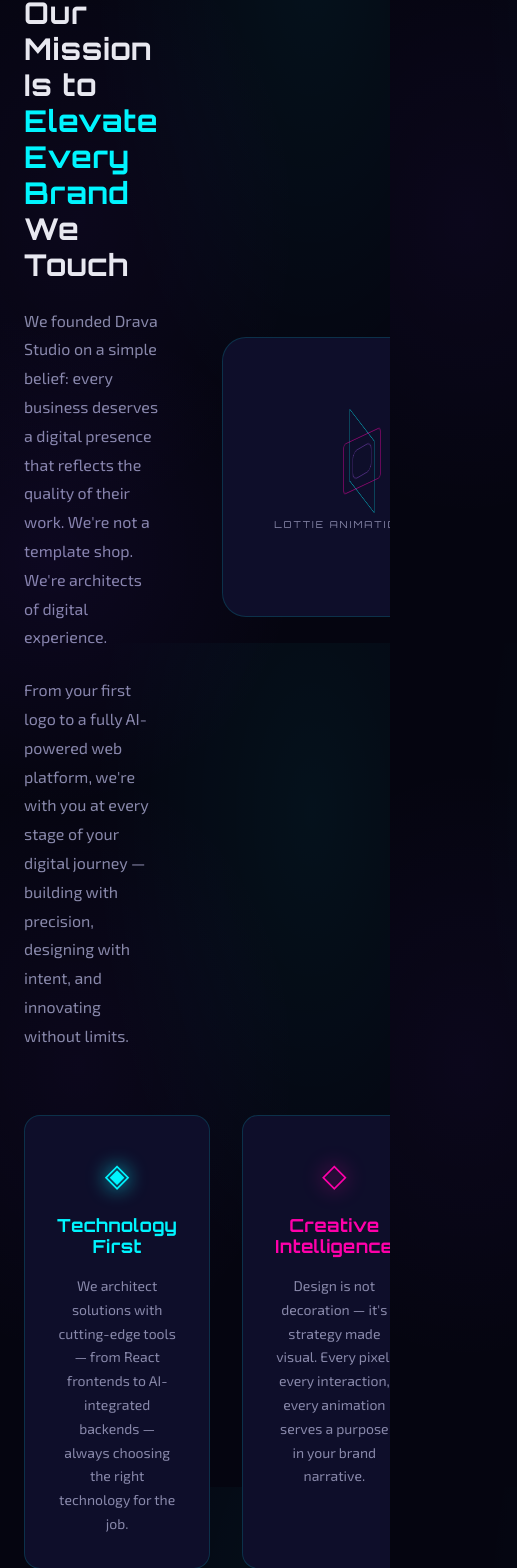
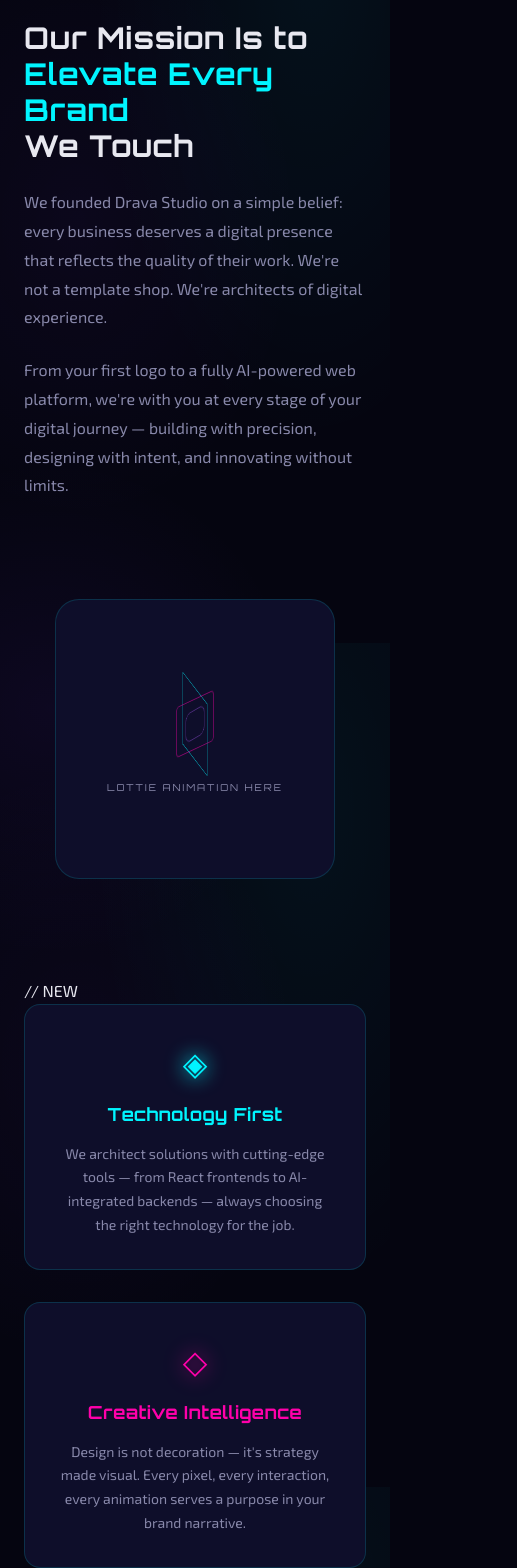
Before and after one commit to khaledaboelnasr-gif/drava-studio.github.io, a React (Create React App) app: page / in a window 390 px wide. Shown: the part 1889-3457 px from the top of the page, 517 px wide, since content can reach past the window. Built offline with nearby package versions, Linux system fonts and the light colour scheme; no server answers.

Commit message:
fix: updated grid layouts to be fully mobile responsive

```diff
--- a/src/components/Footer.jsx
+++ b/src/components/Footer.jsx
@@ -21,10 +21,8 @@ const Footer = () => {
       <div className="container">
 
         {/* ── Top Row ─────────────────────────────────────────────────── */}
-        <div style={{
-          display: 'grid', gridTemplateColumns: '2fr 1fr 1fr',
-          gap: 'var(--spacing-2xl)', marginBottom: 'var(--spacing-2xl)',
-        }}>
+// NEW
+<div className="footer-grid">
           {/* Brand Column */}
           <div>
             <Link to="/" style={{ textDecoration: 'none' }}>
@@ -105,12 +103,8 @@ const Footer = () => {
         </div>
 
         {/* ── Bottom Row ─────────────────────────────────────────────── */}
-        <div style={{
-          borderTop: '1px solid var(--border-color)',
-          paddingTop: 'var(--spacing-xl)',
-          display: 'flex', justifyContent: 'space-between', alignItems: 'center',
-          flexWrap: 'wrap', gap: 'var(--spacing-md)',
-        }}>
+// NEW
+<div className="footer-bottom">
           <p style={{ color: 'var(--color-text-secondary)', fontSize: 'var(--text-xs)', letterSpacing: '0.05em' }}>
             © {currentYear} Drava Studio. All rights reserved.
           </p>
--- a/src/components/sections/AboutSection.jsx
+++ b/src/components/sections/AboutSection.jsx
@@ -77,13 +77,8 @@ const AboutSection = () => {
         </div>
 
         {/* ── Main Content Grid ─────────────────────────────────────── */}
-        <div style={{
-          display: 'grid',
-          gridTemplateColumns: '1fr 1fr',
-          gap: 'var(--spacing-3xl)',
-          alignItems: 'center',
-          marginBottom: 'var(--spacing-3xl)',
-        }}>
+// NEW
+<div className="about-grid">
 
           {/* Left: Mission Statement */}
           <div>
@@ -154,11 +149,8 @@ const AboutSection = () => {
         </div>
 
         {/* ── Three Pillars Grid ─────────────────────────────────────── */}
-        <div style={{
-          display: 'grid',
-          gridTemplateColumns: 'repeat(3, 1fr)',
-          gap: 'var(--spacing-xl)',
-        }}>
+// NEW
+<div className="pillars-grid">
           {/* Map over the pillars array — each item renders as a card */}
           {pillars.map((pillar, index) => (
             <div key={index} className="card" style={{ textAlign: 'center' }}>
--- a/src/components/sections/ServicesSection.jsx
+++ b/src/components/sections/ServicesSection.jsx
@@ -108,11 +108,8 @@ const ServicesSection = () => {
           minmax(320px, 1fr) = each column is at least 320px, but fills available space.
           On wide screens: 3 columns. On medium: 2. On mobile: 1.
         */}
-        <div style={{
-          display: 'grid',
-          gridTemplateColumns: 'repeat(auto-fit, minmax(320px, 1fr))',
-          gap: 'var(--spacing-xl)',
-        }}>
+        <div className="services-grid">
+
           {services.map((service) => {
             // Is this card currently being hovered?
             const isHovered = hoveredId === service.id;
--- a/src/index.css
+++ b/src/index.css
@@ -383,3 +383,52 @@ h1, h2, h3, h4, h5, h6 {
     text-align: center;
   }
 }
+
+/* ── Final Mobile Layout Classes (Replaces Inline Styles) ───────────────────── */
+
+/* Desktop Grid Rules */
+.about-grid {
+  display: grid;
+  grid-template-columns: 1fr 1fr;
+  gap: var(--spacing-3xl);
+  align-items: center;
+  margin-bottom: var(--spacing-3xl);
+}
+
+.pillars-grid {
+  display: grid;
+  grid-template-columns: repeat(3, 1fr);
+  gap: var(--spacing-xl);
+}
+
+.services-grid {
+  display: grid;
+  /* auto-fit minmax is inherently responsive, but we want strict control */
+  grid-template-columns: repeat(3, 1fr);
+  gap: var(--spacing-xl);
+}
+
+.portfolio-gallery {
+  display: grid;
+  grid-template-columns: repeat(3, 1fr);
+  gap: var(--spacing-xl);
+}
+
+/* Strict Mobile Overrides */
+@media (max-width: 768px) {
+  /* Force all remaining grids into a single vertical column */
+  .about-grid,
+  .pillars-grid,
+  .services-grid,
+  .portfolio-gallery {
+    grid-template-columns: 1fr !important;
+  }
+}
+
+/* Tablet Adjustments (Optional but recommended) */
+@media (min-width: 769px) and (max-width: 1024px) {
+  .services-grid,
+  .portfolio-gallery {
+    grid-template-columns: repeat(2, 1fr) !important;
+  }
+}
--- a/src/pages/PortfolioPage.jsx
+++ b/src/pages/PortfolioPage.jsx
@@ -119,11 +119,7 @@ const PortfolioPage = () => {
 
         {/* ── Loading State ─────────────────────────────────────────── */}
         {loading && (
-          <div style={{
-            display: 'grid',
-            gridTemplateColumns: 'repeat(auto-fill, minmax(320px, 1fr))',
-            gap: 'var(--spacing-xl)',
-          }}>
+<div className="portfolio-gallery">
             {/* Render 6 skeleton cards as placeholders while loading */}
             {Array.from({ length: 6 }).map((_, i) => (
               <div key={i} className="skeleton" style={{ height: '350px', borderRadius: 'var(--radius-lg)' }} />
@@ -155,11 +151,8 @@ const PortfolioPage = () => {
             </p>
 
             {filteredProjects.length > 0 ? (
-              <div style={{
-                display: 'grid',
-                gridTemplateColumns: 'repeat(auto-fill, minmax(320px, 1fr))',
-                gap: 'var(--spacing-xl)',
-              }}>
+// NEW
+<div className="portfolio-gallery">
                 {/*
                   Map over the filtered projects array.
                   Each project renders as a PortfolioCard.
```
